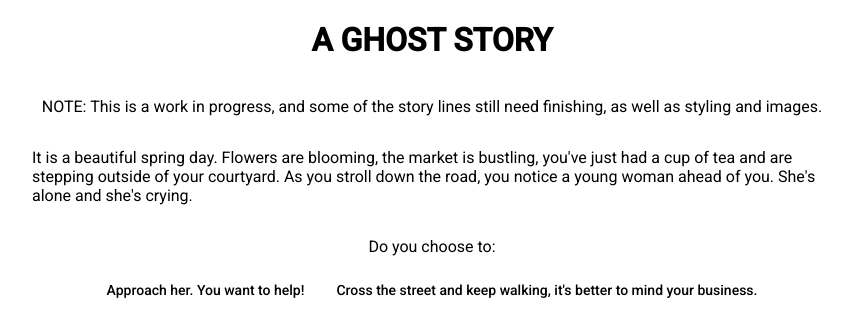
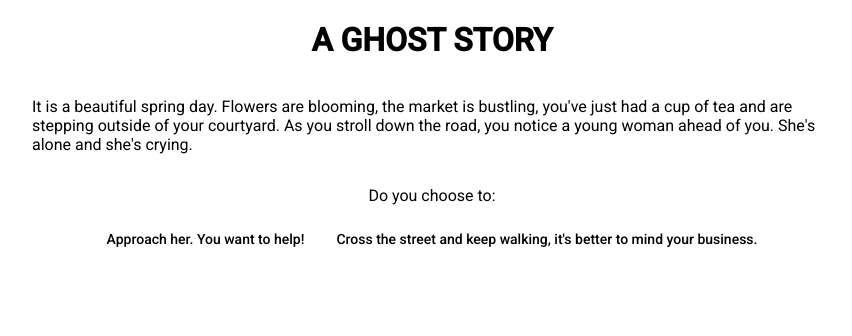
Before and after one commit to ecoble/ghost-story, an Angular app: page / in a window 1280 px wide. Shown: the top 336 px of the page, without its empty margins (208-1060 px from the left). Built offline with nearby package versions, Linux system fonts and the light colour scheme.

Commit message:
remove wip comment

```diff
--- a/src/app/app.component.html
+++ b/src/app/app.component.html
@@ -1,7 +1,6 @@
 <!--The content below is only a placeholder and can be replaced.-->
 <div class="container">
   <h1>A GHOST STORY</h1>
-  <p>NOTE: This is a work in progress, and some of the story lines still need finishing, as well as styling and images.</p>
   <div class="text-container">
     <p>{{currentNode.text}}</p>
   </div>
```
